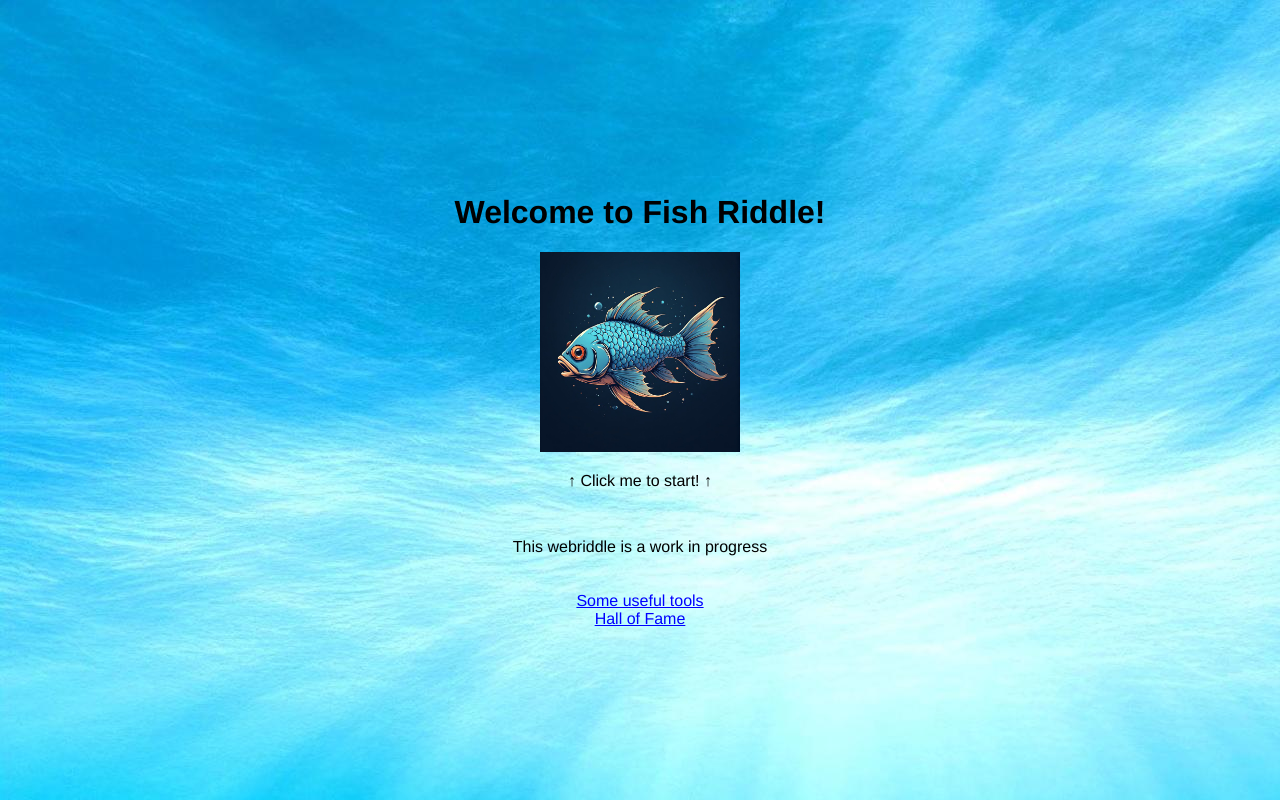
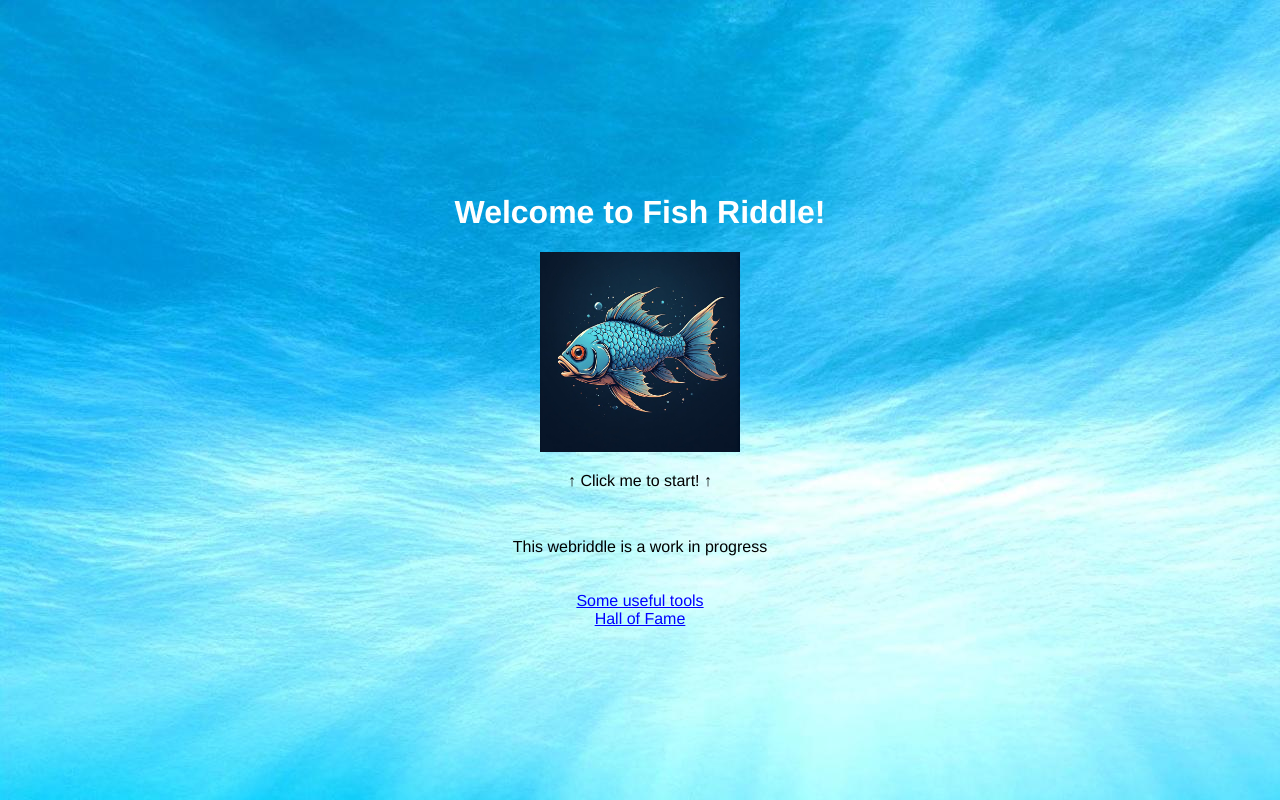
Before and after one commit to fish301/neocities-fishriddle, a plain HTML site: page index.html in a window 1280 px wide. Drawn offline with Linux system fonts and the light colour scheme.

Commit message:
Update index.html

```diff
--- a/index.html
+++ b/index.html
@@ -9,7 +9,7 @@
   </head>
   <body>
 	<div class="vstack text-black" style="text-align:center">
-	<h1>Welcome to Fish Riddle!</h1>
+	<h1 style="color:white">Welcome to Fish Riddle!</h1>
 	<a href="start.html"><img width=200px class="logo" src="assets/imgs/index/homefish.jpg"></a>
 	<p> ↑ Click me to start! ↑
 	<p><center>This webriddle is a work in progress</center>
```
